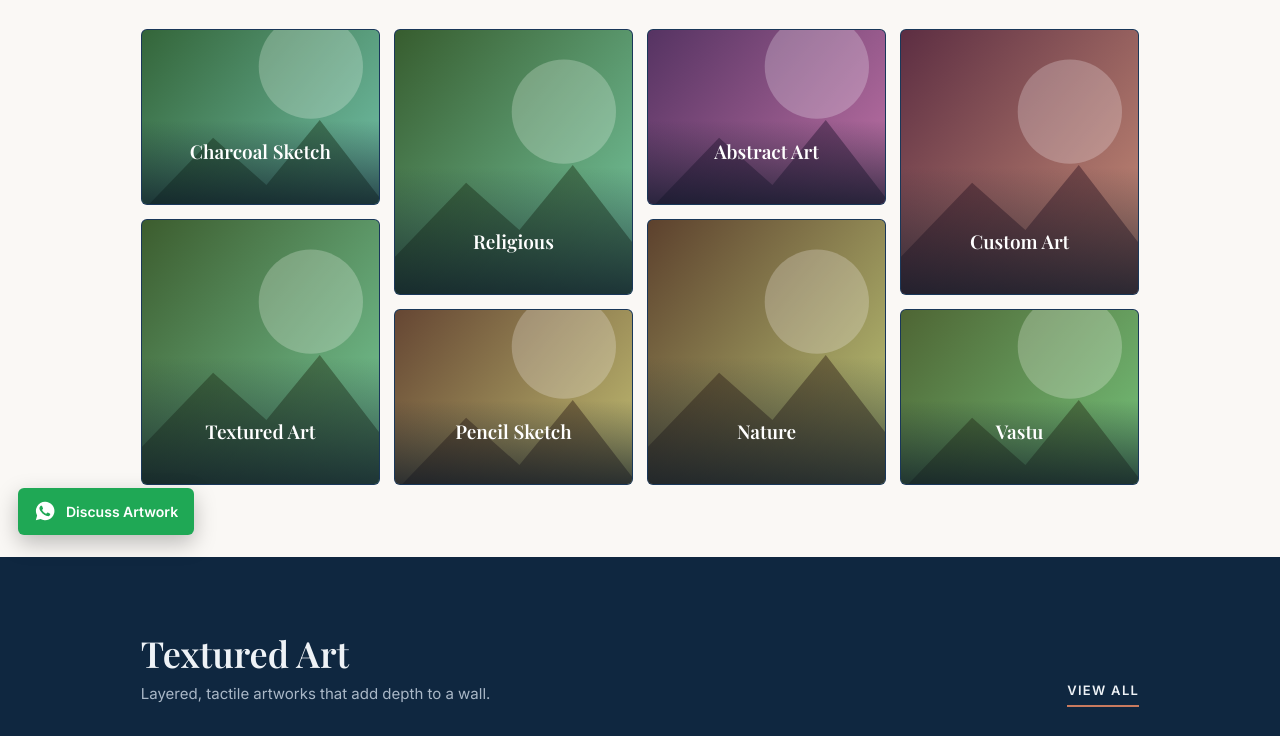
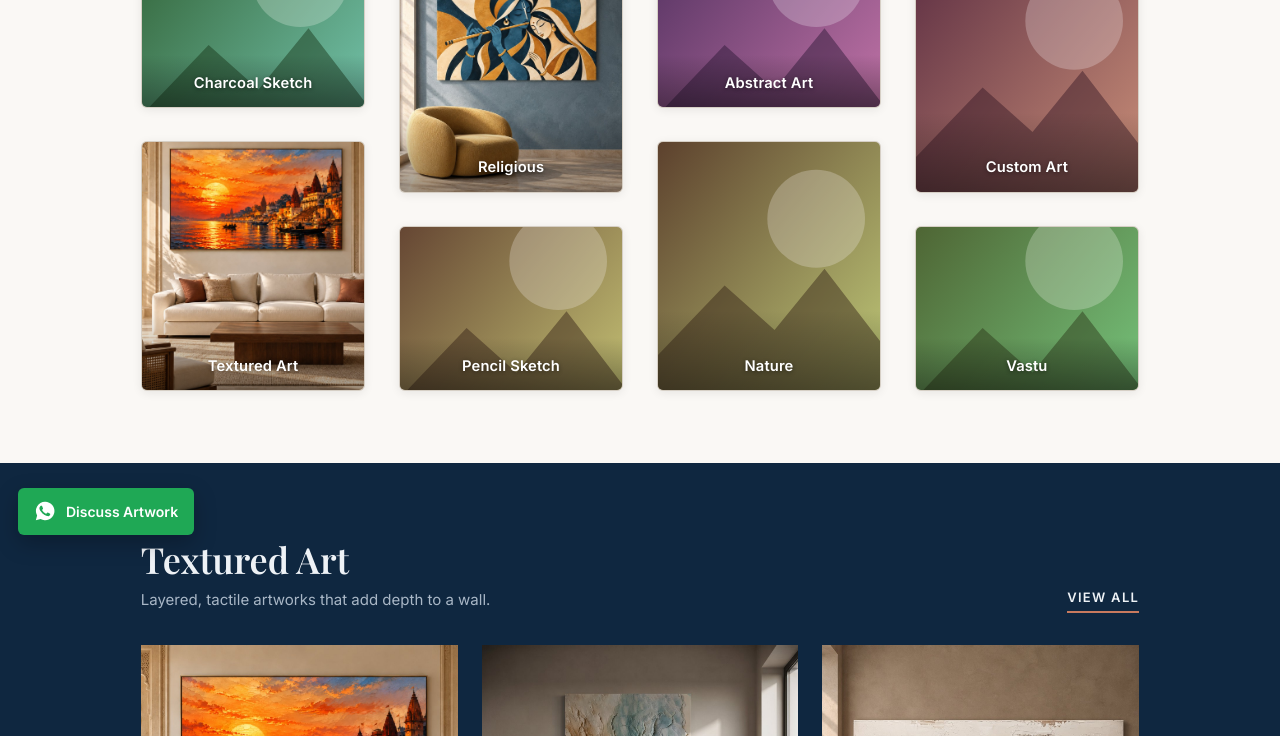
Before and after one commit to ashish7375/craftveda, a plain HTML site: page index.html in a window 1280 px wide. Shown: the part 247-983 px from the top of the page. Drawn offline with nearby package versions, Linux system fonts and the light colour scheme.

Commit message:
Update index.html

```diff
--- a/index.html
+++ b/index.html
@@ -364,6 +364,15 @@ body{font-size:15px}
 h2{font-size:clamp(24px,3.2vw,36px)}
 .bt span{font-size:19px}
 }
+
+/* ===== craftico-style homepage collage ===== */
+.bento{gap:clamp(12px,2.6vw,36px)}
+.bcol{gap:clamp(12px,2.6vw,36px)}
+.bt{border-radius:6px;border:1px solid rgba(0,0,0,.08);box-shadow:0 2px 10px rgba(0,0,0,.08);background:#e8e1d6}
+.bt:before{background:linear-gradient(to top,rgba(0,0,0,.38),rgba(0,0,0,0) 32%)}
+.bt span{bottom:12px;font-family:Inter,system-ui,sans-serif;font-size:clamp(13px,1.15vw,15px);font-weight:600;letter-spacing:.01em;text-shadow:0 1px 4px rgba(0,0,0,.45)}
+.bt span:after{display:none}
+.bt:hover span{transform:none}
 </style>
 </head>
 <body>
@@ -388,8 +397,7 @@ h2{font-size:clamp(24px,3.2vw,36px)}
 </header>
 
 <main id="top">
-<section id="collections" style="padding:44px 0 72px"><div class="wrap">
- <div class="sh" style="justify-content:center;text-align:center"><div><h2>Explore our collections</h2><p class="sub" style="margin:8px auto 0">Every piece is handmade. Choose a collection to begin.</p></div></div>
+<section id="collections" style="padding:clamp(28px,5vw,64px) 0 72px"><div class="wrap">
  <div class="bento" id="bento"></div>
 </div></section>
 
@@ -700,7 +708,7 @@ $("#ddk").innerHTML=MENU_CATS.map(n=>`<a href="#${SEC[n]}">${n}</a>`).join("");
 const doSearch=q=>{q=q.trim();if(q)location.hash="#/search/"+encodeURIComponent(q)};
 $("#sf").onsubmit=e=>{e.preventDefault();doSearch($("#sq").value)};
 $("#sbtn").onclick=()=>{openDr("Search",`<form id="sf2" style="padding:0"><label>Search artworks<input id="sq2" placeholder="Type to discover your style"></label><button class="btn" type="submit">Search</button></form>`);$("#sf2").onsubmit=e=>{e.preventDefault();const q=$("#sq2").value;closeDr();doSearch(q)}};
-$("#bento").innerHTML=[0,2,4,6].map(i=>`<div class="bcol">${BENTO.slice(i,i+2).map(([n,k,c,sh])=>`<button class="bt ${sh} rv" data-${k}="${n}"><img loading="lazy" src="images/${c}" alt="${n}" onerror="fb(this)"><span>${n}</span></button>`).join("")}</div>`).join("");
+$("#bento").innerHTML=[0,2,4,6].map(i=>`<div class="bcol">${BENTO.slice(i,i+2).map(([n,k,c,sh])=>`<button class="bt ${sh} rv" data-${k}="${n}"><img loading="lazy" src="images/${c}" alt="${n}" onerror="bfb(this)"><span>${n}</span></button>`).join("")}</div>`).join("");
 let cart=[];try{cart=JSON.parse(localStorage.getItem("cv")||"[]")}catch(e){}
 const saveC=()=>{try{localStorage.setItem("cv",JSON.stringify(cart))}catch(e){}};
 function addCart(p,z){cart.push({n:p.name,z:z[0],pr:z[1],im:p.images[0]});saveC();drawC()}
@@ -720,7 +728,10 @@ function fromSheet(csv){const [h,...rows]=parseCSV(csv);const H=h.map(x=>x.trim(
   const sz=g("sizes").split("|").map(x=>x.split(":")).filter(x=>x[1]).map(x=>[x[0].trim().replace(/[*X]/g,"x"),+x[1].replace(/[^\d]/g,"")]);
   return{name:g("name"),category:cat,theme:g("theme"),shape:g("shape")||base.shape||"",sizes:sz.length?sz:(base.sizes||[["24x36",0]]),features:g("details")||base.features||"",desc:g("description"),images:[g("image1"),g("image2"),g("image3")].filter(Boolean).map(imgPath),featured:/^y/i.test(g("featured")),isNew:/^y/i.test(g("new"))}})}
 function drawHome(){
- [["gtx","Textured Art"],["gab","Abstract Art"],["gvs","Vastu"],["gnt","Nature"],["gr","Religious"],["gc","Custom Art"]].forEach(([g,c])=>{$("#"+g).innerHTML=list(p=>p.category===c,4)})}
+ [["gtx","Textured Art"],["gab","Abstract Art"],["gvs","Vastu"],["gnt","Nature"],["gr","Religious"],["gc","Custom Art"]].forEach(([g,c])=>{$("#"+g).innerHTML=list(p=>p.category===c,4)});
+ document.querySelectorAll(".bt img[data-fall]").forEach(i=>{const u=tileImg(i.alt);if(u&&!i.src.endsWith(u)){i.onerror=()=>fb(i);i.src=u}})}
+function tileImg(n){const p=PRODUCTS.find(x=>x.category===n||x.theme===n);return p&&p.images[0]}
+function bfb(i){i.dataset.fall="1";const u=tileImg(i.alt);if(u){i.onerror=()=>fb(i);i.src=u}else{i.onerror=null;fb(i)}}
 function fromJSON(j){return (j.items||[]).filter(i=>i.published!==false&&i.name).map(i=>{const base=CATALOG[i.category]||{};
  return{name:i.name,category:i.category,theme:i.theme||"",shape:i.shape||base.shape||"",sizes:(i.sizes&&i.sizes.length)?i.sizes:(base.sizes||[["24x36",0]]),features:i.details||base.features||"",desc:i.desc||"",images:(i.images||[]).filter(Boolean).map(imgPath),featured:!!i.featured,isNew:i.createdAt?(Date.now()-new Date(i.createdAt))<30*864e5:false}})}
 async function loadJSON(){try{const r=await fetch("products.json?t="+Date.now());if(r.ok){const l=fromJSON(await r.json());PRODUCTS.length=0;PRODUCTS.push(...l)}}catch(e){}sheetReady=true;drawHome();drawW();route()}
```
